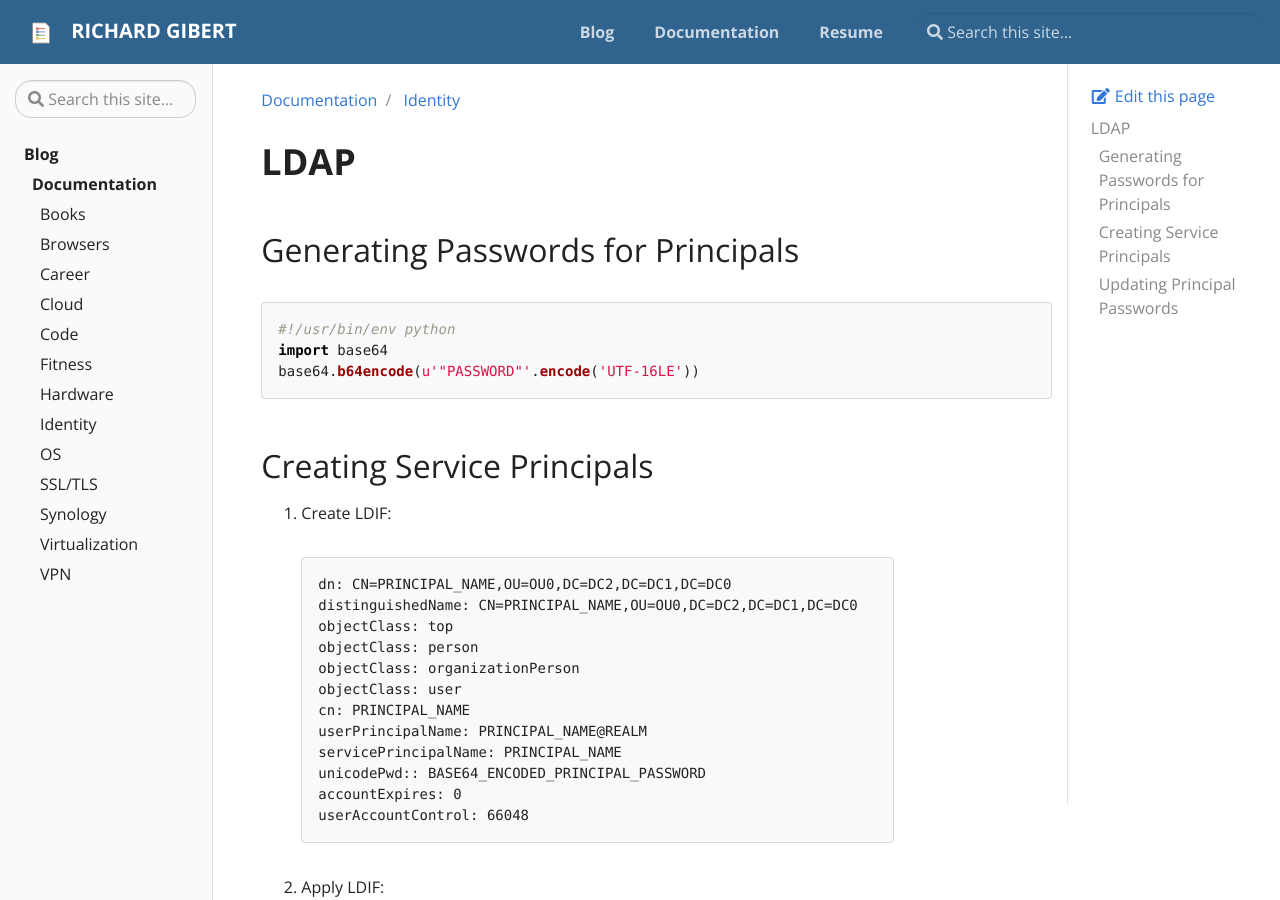
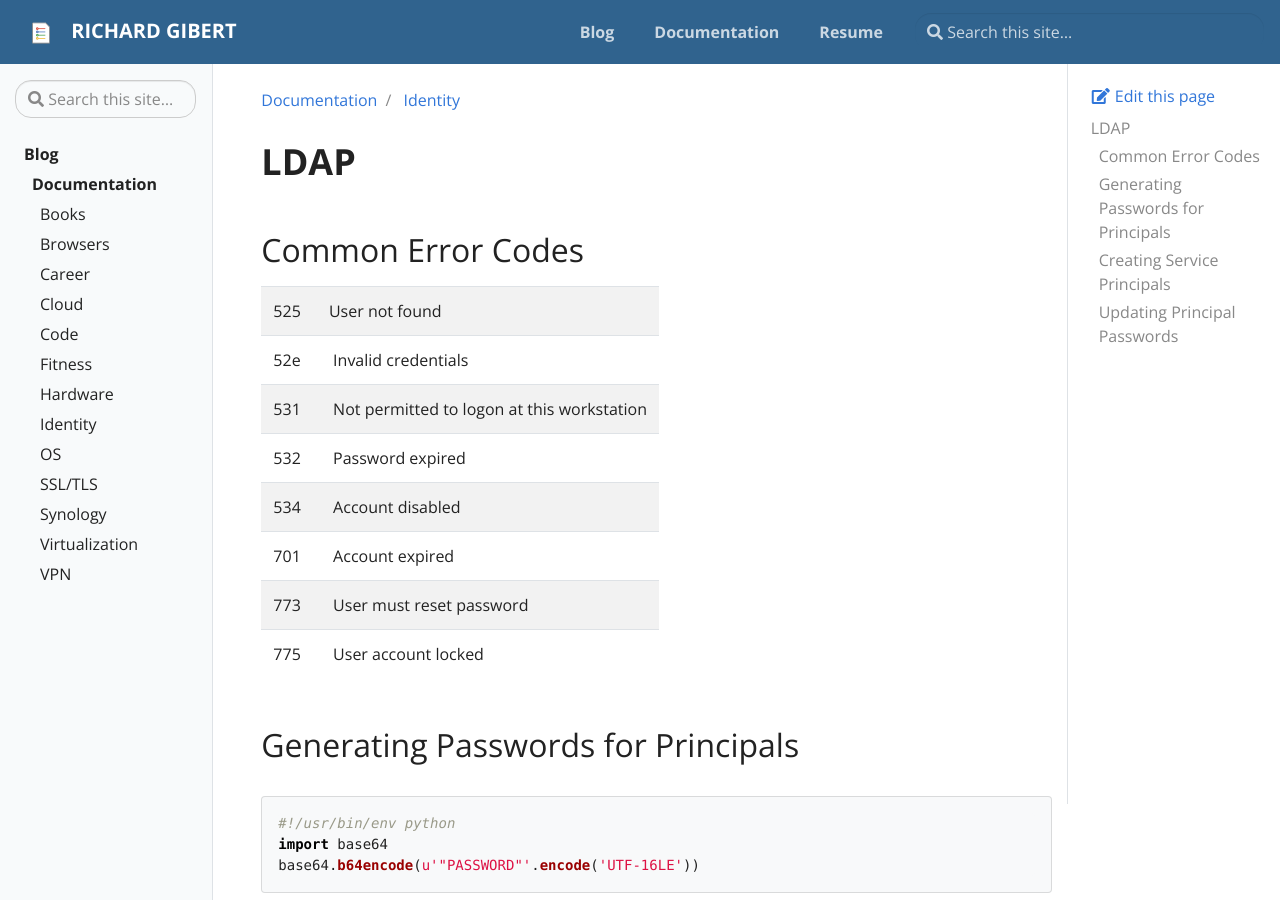
Before and after one commit to rgibert/rgibert.github.io, a Jekyll site: the page built from _docs/identity.md, in a window 1280 px wide and 900 px high. Built offline with Jekyll 4.4.1, drawn with Linux system fonts in a browser that asks for light colours.

Commit message:
Update identity.md

```diff
--- a/_docs/identity.md
+++ b/_docs/identity.md
@@ -3,6 +3,17 @@ title: Identity
 ---
 
 # LDAP
+
+## Common Error Codes
+
+| 525 | User not found |
+| 52e | Invalid credentials |
+| 531 | Not permitted to logon at this workstation |
+| 532 | Password expired |
+| 534 | Account disabled |
+| 701 | Account expired |
+| 773 | User must reset password |
+| 775 | User account locked |
 
 ## Generating Passwords for Principals
 
```
